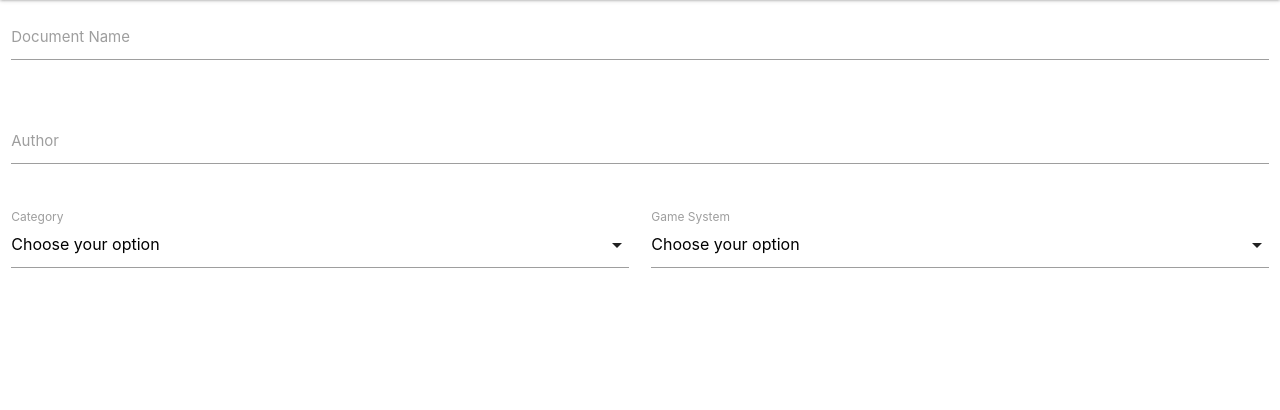
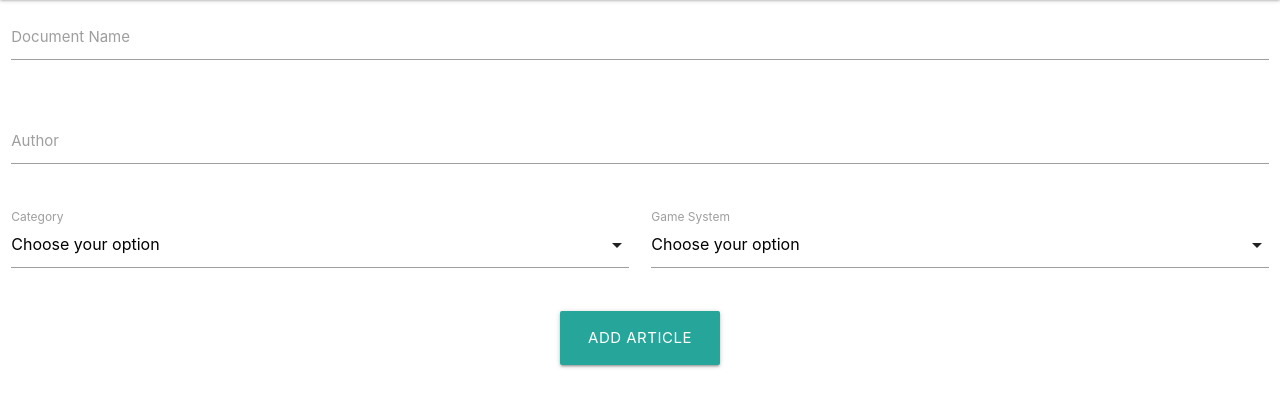
Before and after one commit to cfconor/rpg-book-repository, a Flask app: page /add_article in a window 1280 px wide. Shown: the part 65-475 px from the top of the page. Run offline with Flask 2, Linux system fonts and the light colour scheme; data that the repository does not hold is empty; some libraries are stand-ins or nearby versions.

Commit message:
completed 'add_article' function
note: tags not implemented, but added to docs for later.
created_by: is always 'conor' until session user function added

```diff
--- a/app.py
+++ b/app.py
@@ -46,7 +46,7 @@ def add_article():
             "created_by": session["username"],
             "tags": [""] # this may need to be removed if there is no clean way to implement it
         }
-        mongo.db.tasks.insert_one(article)
+        mongo_obj.db.articles.insert_one(article)
         return redirect(url_for("catalog"))
 
 
--- a/templates/add_article.html
+++ b/templates/add_article.html
@@ -1,43 +1,43 @@
 {% extends "base.html" %}
 {% block content %}
     <div class="row">
-        <form class="col s12">
+        <form class="col s12 center-align" method="POST" action="{{ url_for('add_article')}}">
             <!-- Article Name -->
             <div class="row">
                 <div class="input-field col s12">
-                    <input id="article_name" name="article_name" type="text" class="validate">
+                    <input id="article_name" name="article_name" type="text" class="validate" required>
                     <label for="article_name">Document Name</label>
                 </div>
             </div>
             <!-- Author -->
             <div class="row">
                 <div class="input-field col s12">
-                    <input id="author" name="author" type="text" class="validate">
-                    <label for="author">Author</label>
+                    <input id="article_author" name="article_author" type="text" class="validate" required>
+                    <label for="article_author">Author</label>
                 </div>
             </div>
             <!-- Category Dropdown -->
             <div class="row">
                 <div class="input-field col s6">
 
-                    <select>
+                    <select id="article_category" name="article_category" class="validate" required>
                         <option value="" disabled selected>Choose your option</option>
                         {% for category in categories %}
                         <option value="{{ category.category_name }}">{{ category.category_name }}</option>
                         {% endfor %}
                     </select>
-                    <label>Category</label>
+                    <label for="article_category">Category</label>
 
                 </div>
                 <!-- Game System Dropdown -->
                 <div class="input-field col s6">
-                    <select>
+                    <select id="game_system" name="game_system" class="validate" required>
                         <option value="" disabled selected>Choose your option</option>
                         {% for game_system in game_systems %}
                         <option value="{{ game_system.system_name }}">{{ game_system.system_name }}</option>
                         {% endfor %}
                     </select>
-                    <label>Game System</label>
+                    <label for="game_system">Game System</label>
                 </div>
             </div>
             <!-- Tags -->
@@ -48,6 +48,13 @@
                 </div>
             </div>
             -->
+            <div class="row">
+                <div class="col s12 center-align">
+                    <button class="btn-large waves-effect waves-light" type="submit" name="action">
+                        Add Article
+                    </button>
+                </div>
+            </div>
         </form>
     </div>
 {% endblock %}
```
